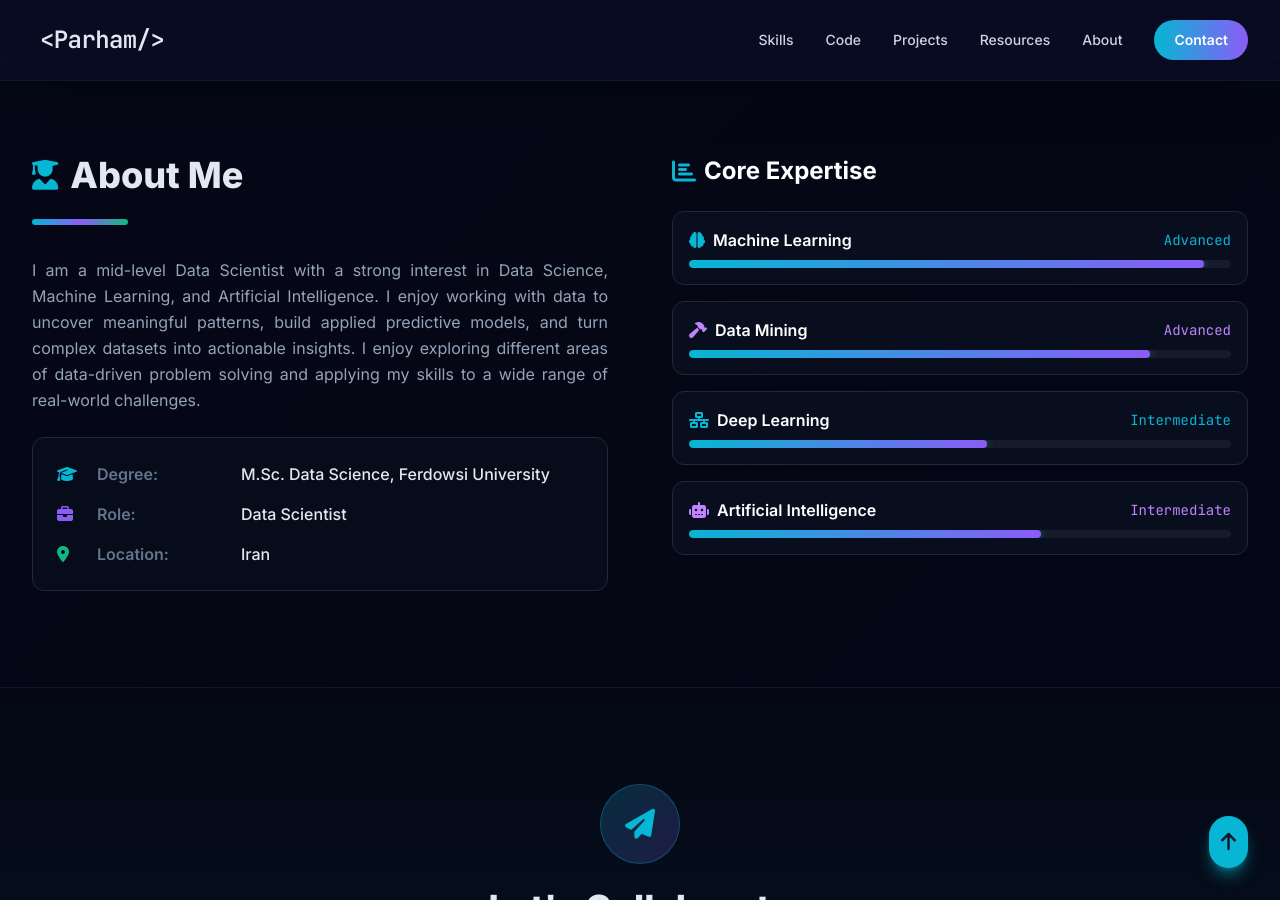
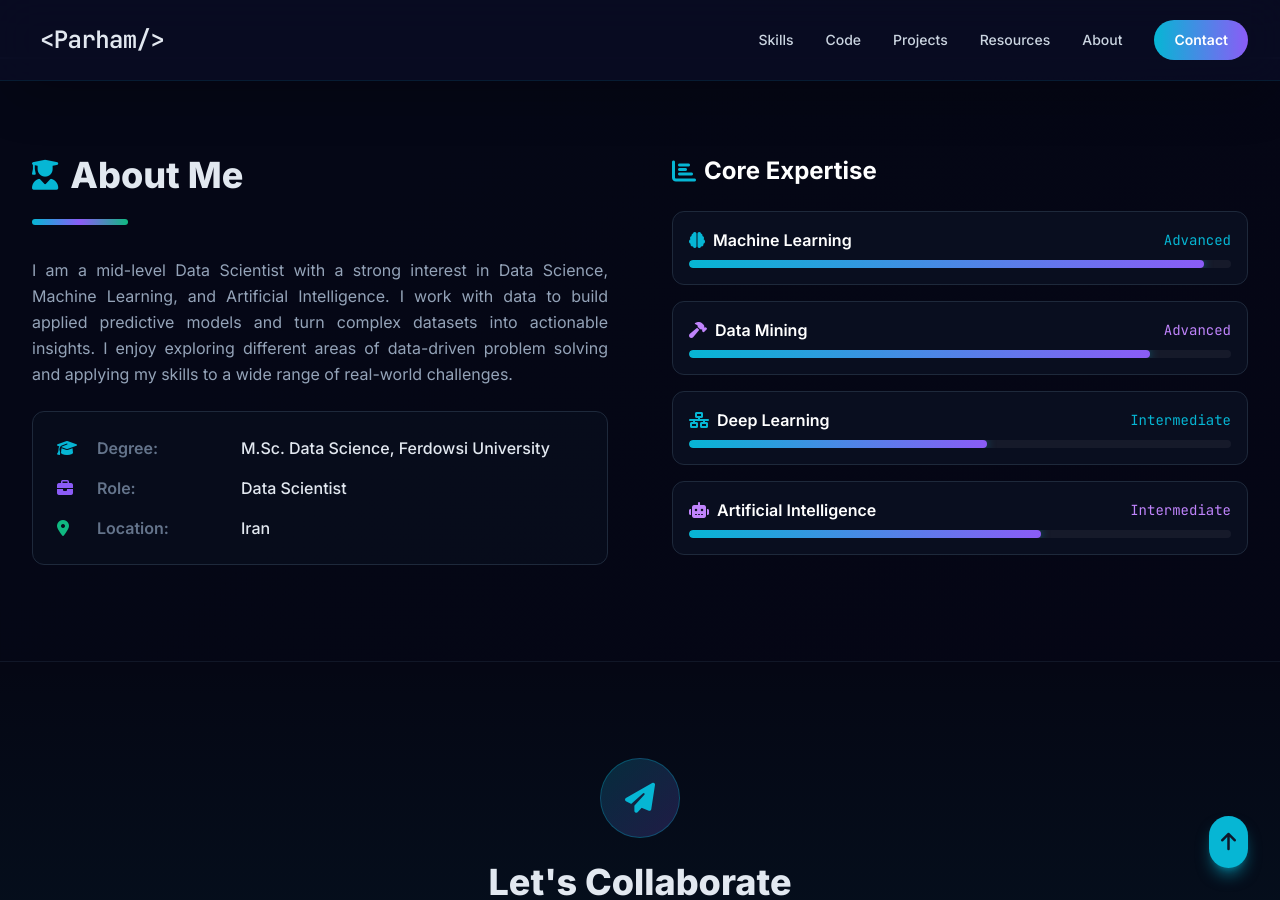
Before and after one commit to ParhamPishro/ParhamPishro.github.io, a Jekyll site: the page index.html, which Jekyll copies as it is, in a window 1280 px wide and 900 px high, scrolled down 4150 px. Built offline with Jekyll 4.4.1, drawn with Linux system fonts in a browser that asks for light colours; nearby versions of some CDN libraries; comment, search, counter and statistics services are not loaded.

Commit message:
Change icon and edit Data Scientist description
Updated icon for Data Mining section and refined personal description.

```diff
--- a/index.html
+++ b/index.html
@@ -467,7 +467,7 @@
                 </div>
 
                 <div class="group p-6 bg-gradient-to-br from-slate-900/80 to-slate-800/80 rounded-2xl border border-slate-700/50 hover:border-orange-500/50 text-center transition-all hover:transform hover:-translate-y-2 hover:shadow-2xl hover:shadow-orange-500/20">
-                    <i class="fas fa-hammer text-5xl text-orange-500 mb-4 group-hover:scale-110 transition-transform"></i>
+                    <i class="fas fa-project-diagram text-5xl text-orange-500 mb-4 group-hover:scale-110 transition-transform"></i>
                     <h3 class="text-lg font-bold text-white mb-1">Data Mining</h3>
                     <p class="text-xs text-slate-500">Clustering, Association Rules</p>
                 </div>
@@ -856,7 +856,7 @@
                     <div class="h-1.5 w-24 bg-gradient-to-r from-accent via-accentSec to-accentTer rounded-full mb-8"></div>
 
                     <p class="text-slate-400 leading-relaxed mb-6 text-justify">
-                        I am a mid-level Data Scientist with a strong interest in Data Science, Machine Learning, and Artificial Intelligence. I enjoy working with data to uncover meaningful patterns, build applied predictive models, and turn complex datasets into actionable insights. I enjoy exploring different areas of data-driven problem solving and applying my skills to a wide range of real-world challenges.
+                        I am a mid-level Data Scientist with a strong interest in Data Science, Machine Learning, and Artificial Intelligence. I work with data to build applied predictive models and turn complex datasets into actionable insights. I enjoy exploring different areas of data-driven problem solving and applying my skills to a wide range of real-world challenges.
                     </p>
 
                     <div class="space-y-4 bg-slate-900/30 p-6 rounded-xl border border-slate-800">
```
